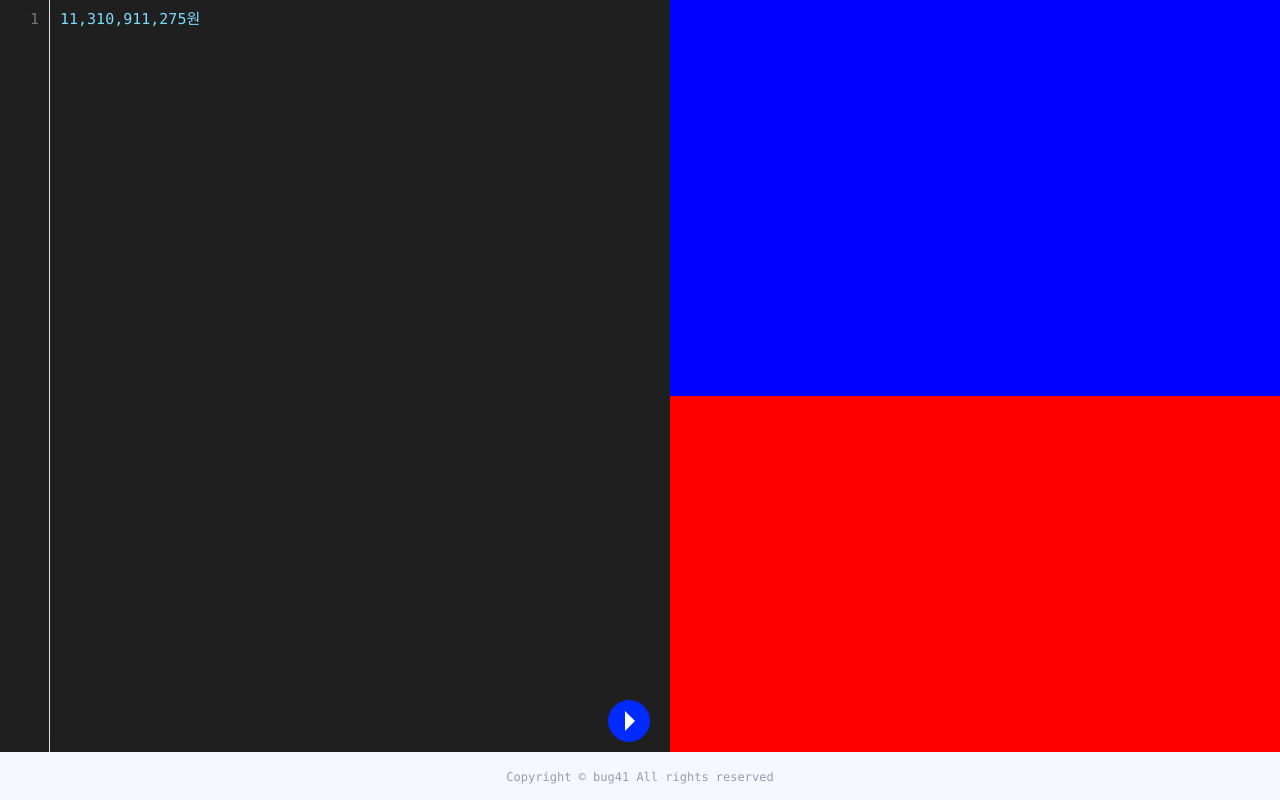
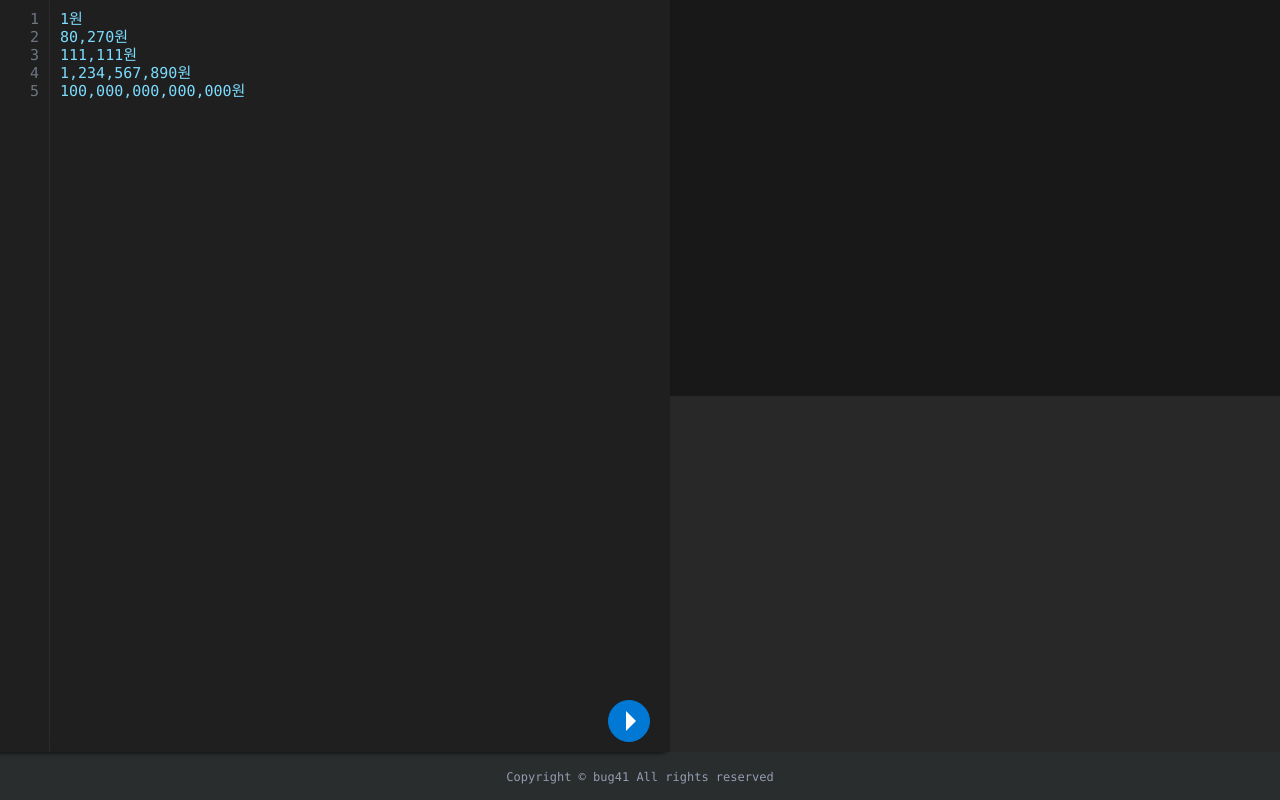
Before and after one commit to bug41/quiz, a plain HTML site: page index.html in a window 1280 px wide. Drawn offline with Linux system fonts and the light colour scheme.

Commit message:
css 조정

```diff
--- /dev/null
+++ b/assets/css/index.css
@@ -0,0 +1,65 @@
+html,body{
+    font-family: Consolas,monaco,monospace;
+}
+
+.container {
+    display: flex;
+    flex-direction: column;
+    justify-content: center;
+    align-items: center;
+    height: 100vh;
+}
+
+.header{
+    width:100%;
+    height:100px;
+    align-items: center;
+    border-bottom:1px solid black;
+}
+
+.content{
+    width:100%;
+    height:800px;
+    display: flex;
+}
+
+.footer{
+    width:100%;
+    height:50px;
+    border-top:1px solid #2a2d2e;
+    background-color: #2a2d2e;
+    text-align: center;
+    --tw-text-opacity: 1;
+    color:rgb(149 156 177/var(--tw-text-opacity));
+    font-size:12px;
+}
+
+.footer p {
+    display: flex;
+    flex-direction: column;
+    justify-content: center;
+    align-items: center;
+    height: 100%;
+}
+
+/* 스크롤 바 css */
+.scrollbar::-webkit-scrollbar {
+    width: 10px;
+}
+
+.scrollbar::-webkit-scrollbar-thumb {
+    background: #888;
+    border-radius: 6px;
+}
+
+.scrollbar::-webkit-scrollbar-thumb:hover {
+    background: #555;
+}
+
+.scrollbar::-webkit-scrollbar-track {
+    background: #1f1f1f;
+}
+
+.scrollbar::-webkit-scrollbar-button {
+    display: none;
+}
--- a/assets/css/styles.css
+++ b/assets/css/styles.css
@@ -1,28 +1,3 @@
-html,body{
-    font-family: Consolas,monaco,monospace;
-}
-
-.container {
-    display: flex;
-    flex-direction: column;
-    justify-content: center;
-    align-items: center;
-    height: 100vh;
-}
-
-.header{
-    width:100%;
-    height:100px;
-    align-items: center;
-    border-bottom:1px solid black;
-}
-
-.content{
-    width:100%;
-    height:800px;
-    display: flex;
-}
-
 /* code 부분 */
 .code-container{
     display: flex;
@@ -31,34 +6,28 @@ html,body{
     margin:auto;
     position:relative;
     background-color: #1f1f1f;
+    box-shadow: -5px 0px 5px black;
 }
 
+/* 실행 버튼 */
 .button-run{
     position: absolute;
     right:20px;
     bottom:10px;
     width: 40px;
     height: 40px;
-    border:1px solid #002AFF;
+    border:1px solid #0078d4;
     border-radius: 50%;
-    background: #002AFF;
+    background: #0078d4;
     cursor:pointer;
 }
 
 .button-run::after {
   content: "";
   position: absolute;
-  left: 16px;
+  left: 17px;
   z-index: 10;
   display: block;
-  /*1f1f1f*/
-  /*
-  width: 20px;
-  height: 20px;
-  border-top: 5px solid yellow;
-  border-left: 5px solid yellow;
-  */
-
   width:0;
   height:0;
   border-top: 10px solid transparent;
@@ -70,27 +39,9 @@ html,body{
   top: 10px;
 }
 
-.footer{
-    width:100%;
-    height:50px;
-    border-top:1px solid #F6F8FF;
-    background-color: #F6F8FF;
-    text-align: center;
-    --tw-text-opacity: 1;
-    color:rgb(149 156 177/var(--tw-text-opacity));
-    font-size:12px;
-}
-
-.footer p {
-    display: flex;
-    flex-direction: column;
-    justify-content: center;
-    align-items: center;
-    height: 100%;
-}
-
 /* textarea */
 .custom-textarea {
+    flex: 1;
     width: 600px;
     padding: 10px;
     border: 2px solid #3498db;
@@ -102,6 +53,7 @@ html,body{
     color: #7cdcfe;
     resize: none;
     outline: none;
+    border: none;
 }
 
 .custom-textarea::placeholder {
@@ -113,13 +65,14 @@ html,body{
     border-color: #ff5733;
 }
 
+/* 코드 라인 */
 .line-numbers {
     width: 50px;
     font-size: 15px;
     padding: 10px;
     text-align:right;
     color:#6e7681;
-    border-right: 1px solid #ddd;
+    border-right: 1px solid #2b2b2b;
     box-sizing: border-box;
     overflow: hidden;
 }
@@ -132,13 +85,6 @@ html,body{
     padding-bottom:3px;
 }
 
-#codeArea {
-    flex: 1; /* textarea가 남은 공간을 모두 차지하도록 함 */
-    padding: 10px;
-    border: none;
-    resize: none;
-}
-
 /* 우측 결과 부분 */
 .result-container{
     width:100%;
@@ -149,13 +95,21 @@ html,body{
 }
 
 .result-top {
-    background-color: blue;
     padding:10px;
     height:50%;
+    background-color: #181818;
+    font-size:14px;
+    color:#cccccc;
+    overflow-y:scroll;
+    box-shadow: -5px 0px 5px black;
+}
+
+.result-top p{
+    margin-bottom:1px;
 }
 
 .result-down {
-    background-color: red;
     padding:10px;
+    background-color: #282828;
     height:50%;
 }
--- a/index.html
+++ b/index.html
@@ -5,6 +5,7 @@
     <meta name="viewport" content="width=device-width, initial-scale=1.0">
     <title>사이냅소프트 채용퀴즈</title>
     <link rel="stylesheet" type="text/css" href="./assets/css/reset.css">
+    <link rel="stylesheet" type="text/css" href="./assets/css/index.css">
     <link rel="stylesheet" type="text/css" href="./assets/css/styles.css">
     <!-- <link rel="stylesheet" type="text/css" href="./assets/css/code.css"> -->
 </head>
@@ -16,13 +17,12 @@
         <div class="content">
             <div class="code-container">
                 <div class="line-numbers"></div>
-                <textarea id="codeArea" class="custom-textarea" placeholder="금액을 한줄씩 구분하여 입력하세요" spellcheck="false"></textarea>
-
+                <textarea id="codeArea" class="custom-textarea scrollbar" placeholder="금액을 한줄씩 구분하여 입력하세요" spellcheck="false"></textarea>
                 <div id="button-run" class="button-run"></div>
             </div>
             <div class="result-container">
-                <div class="result-top"></div>
-                <div class="result-down"></div>
+                <div class="result-top scrollbar"></div>
+                <div class="result-down scrollbar"></div>
             </div>
         </div>
         <div class="footer">
@@ -47,14 +47,11 @@
         });
 
         // 샘플 텍스트 내용
-//        const codeText = `1원
-//80,270원
-//111,111원
-//1,234,567,890원
-//100,000,000,000,000원`;
-
-        //const codeText = `80,270원`;
-        const codeText = `11,310,911,275원`;
+        const codeText = `1원
+80,270원
+111,111원
+1,234,567,890원
+100,000,000,000,000원`;
 
         // 텍스트 행 번호 함께 변환
         function addLineNumbers(text) {
```
